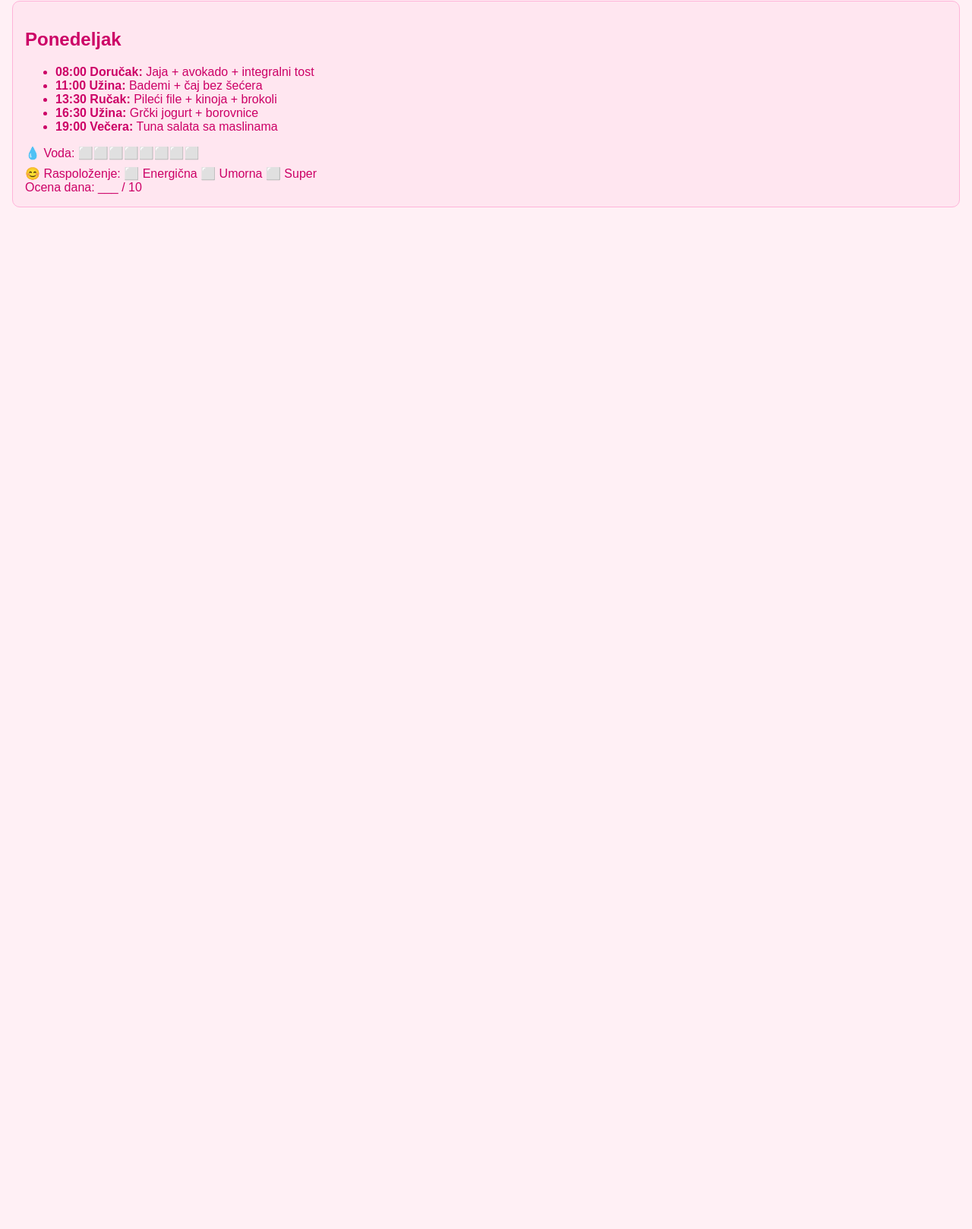
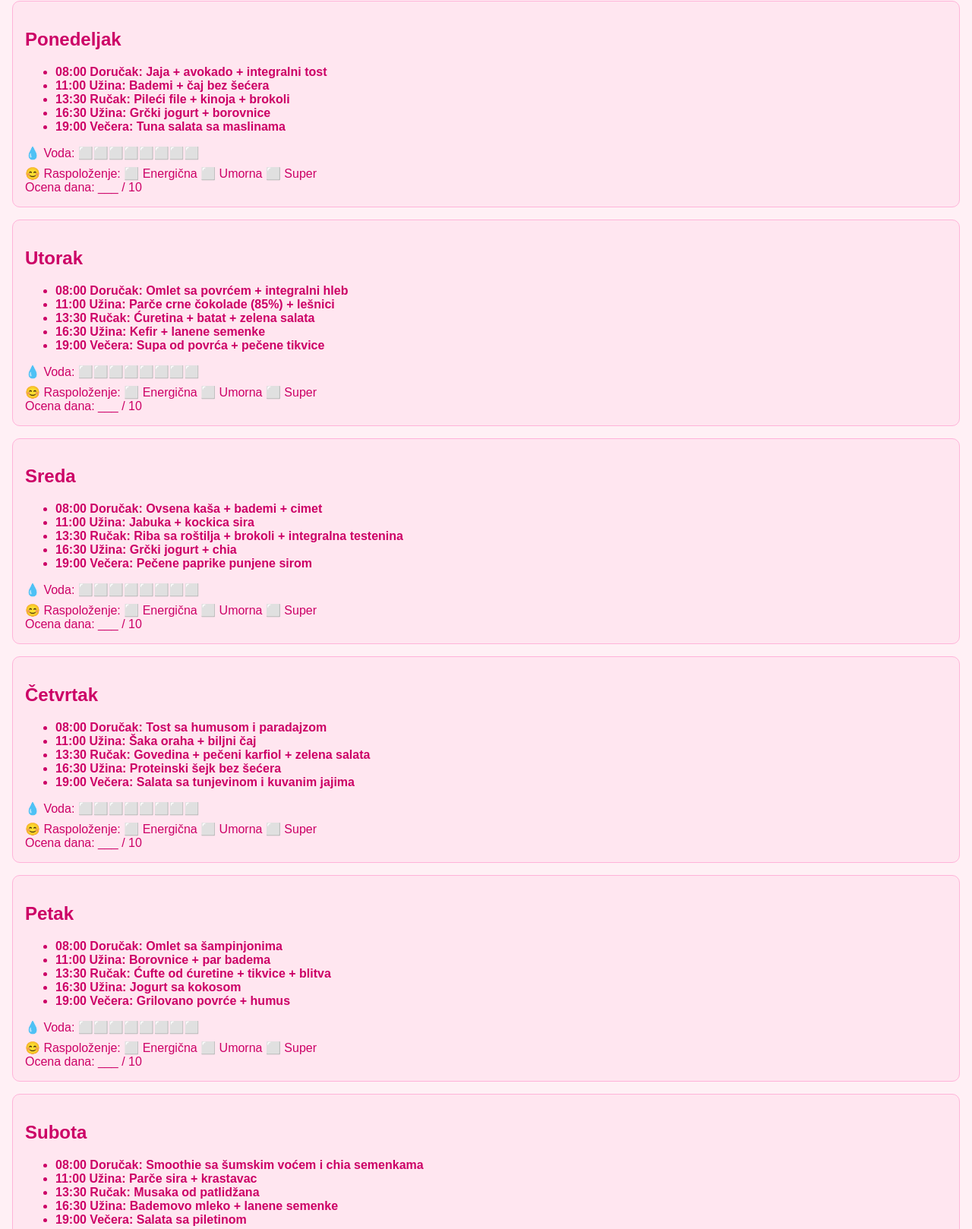
Before and after one commit to zorica540/od-loptice-do-aviona, a plain HTML site: page index.html in a window 1280 px wide. Shown: the part 96-1714 px from the top of the page at 76% size. Before the commit the page ends 800 px from the top, so only its background shows below. Drawn offline with Linux system fonts and the light colour scheme.

Commit message:
Add files via upload

```diff
--- a/index.html
+++ b/index.html
@@ -32,19 +32,89 @@
 </head>
 <body>
   <h1>Dobro jutro, šefice! 👑</h1>
-
 <div class="day">
   <h2>Ponedeljak</h2>
   <ul>
-      <li><strong>08:00 Doručak:</strong> Jaja + avokado + integralni tost</li>
-      <li><strong>11:00 Užina:</strong> Bademi + čaj bez šećera</li>
-      <li><strong>13:30 Ručak:</strong> Pileći file + kinoja + brokoli</li>
-      <li><strong>16:30 Užina:</strong> Grčki jogurt + borovnice</li>
-      <li><strong>19:00 Večera:</strong> Tuna salata sa maslinama</li>
+    <li><strong>08:00 Doručak: Jaja + avokado + integralni tost</strong></li>
+    <li><strong>11:00 Užina: Bademi + čaj bez šećera</strong></li>
+    <li><strong>13:30 Ručak: Pileći file + kinoja + brokoli</strong></li>
+    <li><strong>16:30 Užina: Grčki jogurt + borovnice</strong></li>
+    <li><strong>19:00 Večera: Tuna salata sa maslinama</strong></li>
   </ul>
   <div class="water">💧 Voda: ⬜⬜⬜⬜⬜⬜⬜⬜</div>
   <div class="mood">😊 Raspoloženje: ⬜ Energična ⬜ Umorna ⬜ Super<br>Ocena dana: ___ / 10</div>
 </div>
-
+<div class="day">
+  <h2>Utorak</h2>
+  <ul>
+    <li><strong>08:00 Doručak: Omlet sa povrćem + integralni hleb</strong></li>
+    <li><strong>11:00 Užina: Parče crne čokolade (85%) + lešnici</strong></li>
+    <li><strong>13:30 Ručak: Ćuretina + batat + zelena salata</strong></li>
+    <li><strong>16:30 Užina: Kefir + lanene semenke</strong></li>
+    <li><strong>19:00 Večera: Supa od povrća + pečene tikvice</strong></li>
+  </ul>
+  <div class="water">💧 Voda: ⬜⬜⬜⬜⬜⬜⬜⬜</div>
+  <div class="mood">😊 Raspoloženje: ⬜ Energična ⬜ Umorna ⬜ Super<br>Ocena dana: ___ / 10</div>
+</div>
+<div class="day">
+  <h2>Sreda</h2>
+  <ul>
+    <li><strong>08:00 Doručak: Ovsena kaša + bademi + cimet</strong></li>
+    <li><strong>11:00 Užina: Jabuka + kockica sira</strong></li>
+    <li><strong>13:30 Ručak: Riba sa roštilja + brokoli + integralna testenina</strong></li>
+    <li><strong>16:30 Užina: Grčki jogurt + chia</strong></li>
+    <li><strong>19:00 Večera: Pečene paprike punjene sirom</strong></li>
+  </ul>
+  <div class="water">💧 Voda: ⬜⬜⬜⬜⬜⬜⬜⬜</div>
+  <div class="mood">😊 Raspoloženje: ⬜ Energična ⬜ Umorna ⬜ Super<br>Ocena dana: ___ / 10</div>
+</div>
+<div class="day">
+  <h2>Četvrtak</h2>
+  <ul>
+    <li><strong>08:00 Doručak: Tost sa humusom i paradajzom</strong></li>
+    <li><strong>11:00 Užina: Šaka oraha + biljni čaj</strong></li>
+    <li><strong>13:30 Ručak: Govedina + pečeni karfiol + zelena salata</strong></li>
+    <li><strong>16:30 Užina: Proteinski šejk bez šećera</strong></li>
+    <li><strong>19:00 Večera: Salata sa tunjevinom i kuvanim jajima</strong></li>
+  </ul>
+  <div class="water">💧 Voda: ⬜⬜⬜⬜⬜⬜⬜⬜</div>
+  <div class="mood">😊 Raspoloženje: ⬜ Energična ⬜ Umorna ⬜ Super<br>Ocena dana: ___ / 10</div>
+</div>
+<div class="day">
+  <h2>Petak</h2>
+  <ul>
+    <li><strong>08:00 Doručak: Omlet sa šampinjonima</strong></li>
+    <li><strong>11:00 Užina: Borovnice + par badema</strong></li>
+    <li><strong>13:30 Ručak: Ćufte od ćuretine + tikvice + blitva</strong></li>
+    <li><strong>16:30 Užina: Jogurt sa kokosom</strong></li>
+    <li><strong>19:00 Večera: Grilovano povrće + humus</strong></li>
+  </ul>
+  <div class="water">💧 Voda: ⬜⬜⬜⬜⬜⬜⬜⬜</div>
+  <div class="mood">😊 Raspoloženje: ⬜ Energična ⬜ Umorna ⬜ Super<br>Ocena dana: ___ / 10</div>
+</div>
+<div class="day">
+  <h2>Subota</h2>
+  <ul>
+    <li><strong>08:00 Doručak: Smoothie sa šumskim voćem i chia semenkama</strong></li>
+    <li><strong>11:00 Užina: Parče sira + krastavac</strong></li>
+    <li><strong>13:30 Ručak: Musaka od patlidžana</strong></li>
+    <li><strong>16:30 Užina: Bademovo mleko + lanene semenke</strong></li>
+    <li><strong>19:00 Večera: Salata sa piletinom</strong></li>
+  </ul>
+  <div class="water">💧 Voda: ⬜⬜⬜⬜⬜⬜⬜⬜</div>
+  <div class="mood">😊 Raspoloženje: ⬜ Energična ⬜ Umorna ⬜ Super<br>Ocena dana: ___ / 10</div>
+</div>
+<div class="day">
+  <h2>Nedelja</h2>
+  <ul>
+    <li><strong>08:00 Doručak: Domaća granola + jogurt</strong></li>
+    <li><strong>11:00 Užina: Kruška + orasi</strong></li>
+    <li><strong>13:30 Ručak: Losos + pirinač + rukola</strong></li>
+    <li><strong>16:30 Užina: Kefir + bademi</strong></li>
+    <li><strong>19:00 Večera: Povrćna čorba + pečeni batat</strong></li>
+  </ul>
+  <div class="water">💧 Voda: ⬜⬜⬜⬜⬜⬜⬜⬜</div>
+  <div class="mood">😊 Raspoloženje: ⬜ Energična ⬜ Umorna ⬜ Super<br>Ocena dana: ___ / 10</div>
+</div>
 </body>
 </html>
```
Lines whose indentation alone changed are shown as unchanged.
